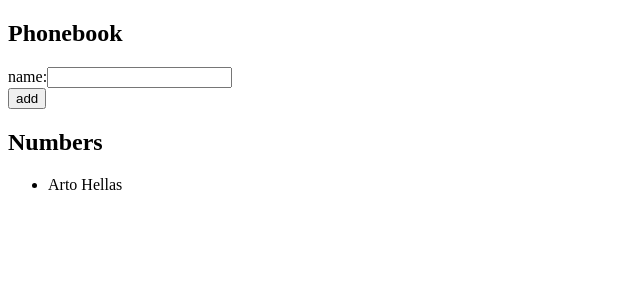
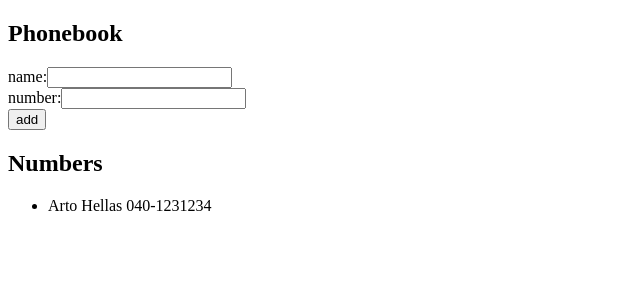
Before and after one commit to ziirou/fullstackopen, a React (Vite) app in the folder part2/phonebook/: page / in a window 1280 px wide. Shown: the top 300 px of the page, without its empty margins (0-640 px from the left). Built offline with nearby package versions, Linux system fonts and the light colour scheme.

Commit message:
Exercise 2.8

```diff
--- a/part2/phonebook/src/App.jsx
+++ b/part2/phonebook/src/App.jsx
@@ -1,39 +1,56 @@
 import { useState } from 'react'
 
 const Person = ( {person} ) => {
-  console.log('Person - person:', person)
+  //console.log('Person - person:', person)
   return (
-    <li>{person.name}</li>
+    <li>{person.name} {person.number}</li>
   )
 }
 
 const App = () => {
   const [persons, setPersons] = useState([
-    { name: 'Arto Hellas' }
+    {
+      name: 'Arto Hellas',
+      number: '040-1231234',
+    }
   ])
   const [newName, setNewName] = useState('')
+  const [newNumber, setNewNumber] = useState('')
 
   const addPerson = (event) => {
     event.preventDefault()
     if (!newName) {
-      alert(`Person with empty name can't be added to phonebook.`)
+      alert(`Person with EMPTY NAME can't be added to phonebook.`)
+      return
+    } else if (!newNumber) {
+      alert(`Person with EMPTY NUMBER can't be added to phonebook.`)
       return
     } else if (persons.find(person => person.name === newName)) {
       alert(`${newName} is already added to phonebook.`)
       return
+    } else if (persons.find(person => person.number === newNumber)) {
+      alert(`${newNumber} is already added to phonebook.`)
+      return
     }
 
-    console.log('adding person:', newName)
     const personObject = {
-      name: newName
+      name: newName,
+      number: newNumber
     }
+    console.log('adding person:', personObject)
     setPersons(persons.concat(personObject))
     setNewName('')
+    setNewNumber('')
   }
 
   const handleNewName = (event) => {
-    console.log('new input:', event.target.value)
+    //console.log('new name input:', event.target.value)
     setNewName(event.target.value)
+  }
+
+  const handleNewNumber = (event) => {
+    //console.log('new number input:', event.target.value)
+    setNewNumber(event.target.value)
   }
 
   return (
@@ -45,6 +62,13 @@ const App = () => {
           <input
             value={newName}
             onChange={handleNewName}
+          />
+        </div>
+        <div>
+          number:
+          <input
+            value={newNumber}
+            onChange={handleNewNumber}
           />
         </div>
         <div>
```
